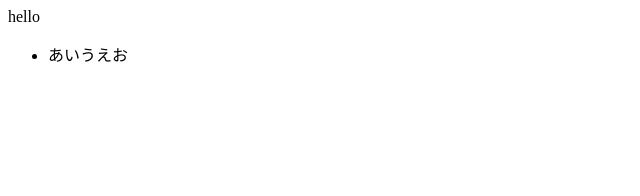
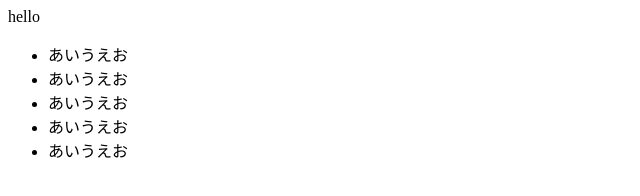
Before and after one commit to mzk0008/git-test7, a plain HTML site: page index.html in a window 1280 px wide. Shown: the whole page, without its empty margins (0-640 px from the left). Drawn offline with Linux system fonts and the light colour scheme.

Commit message:
ナビの4つ追加

```diff
--- a/index.html
+++ b/index.html
@@ -11,6 +11,10 @@
 	<nav>
 		<ul>
 			<li>あいうえお</li>
+			<li>あいうえお</li>
+			<li>あいうえお</li>
+			<li>あいうえお</li>
+			<li>あいうえお</li>
 		</ul>
 	</nav>
 </body>
```
